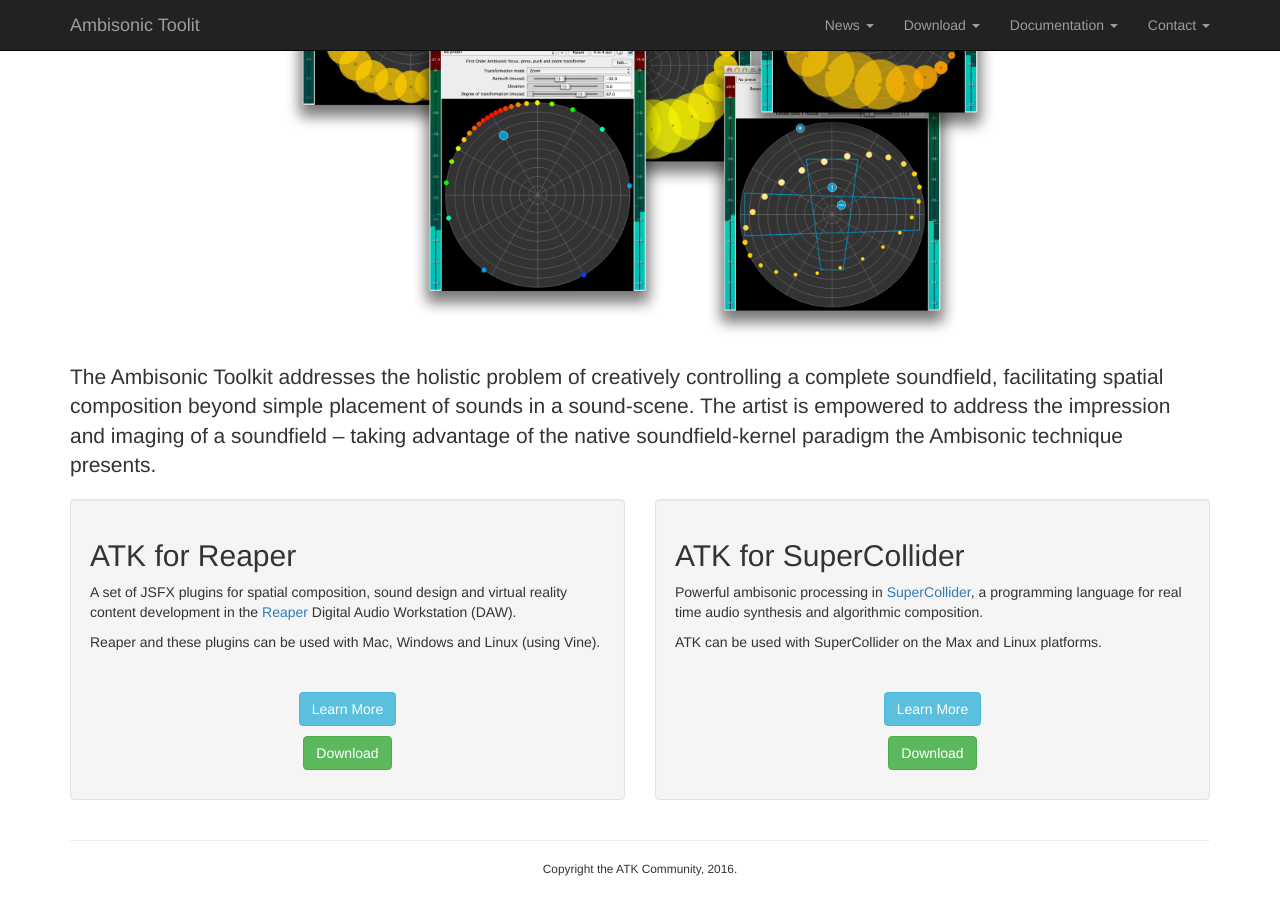
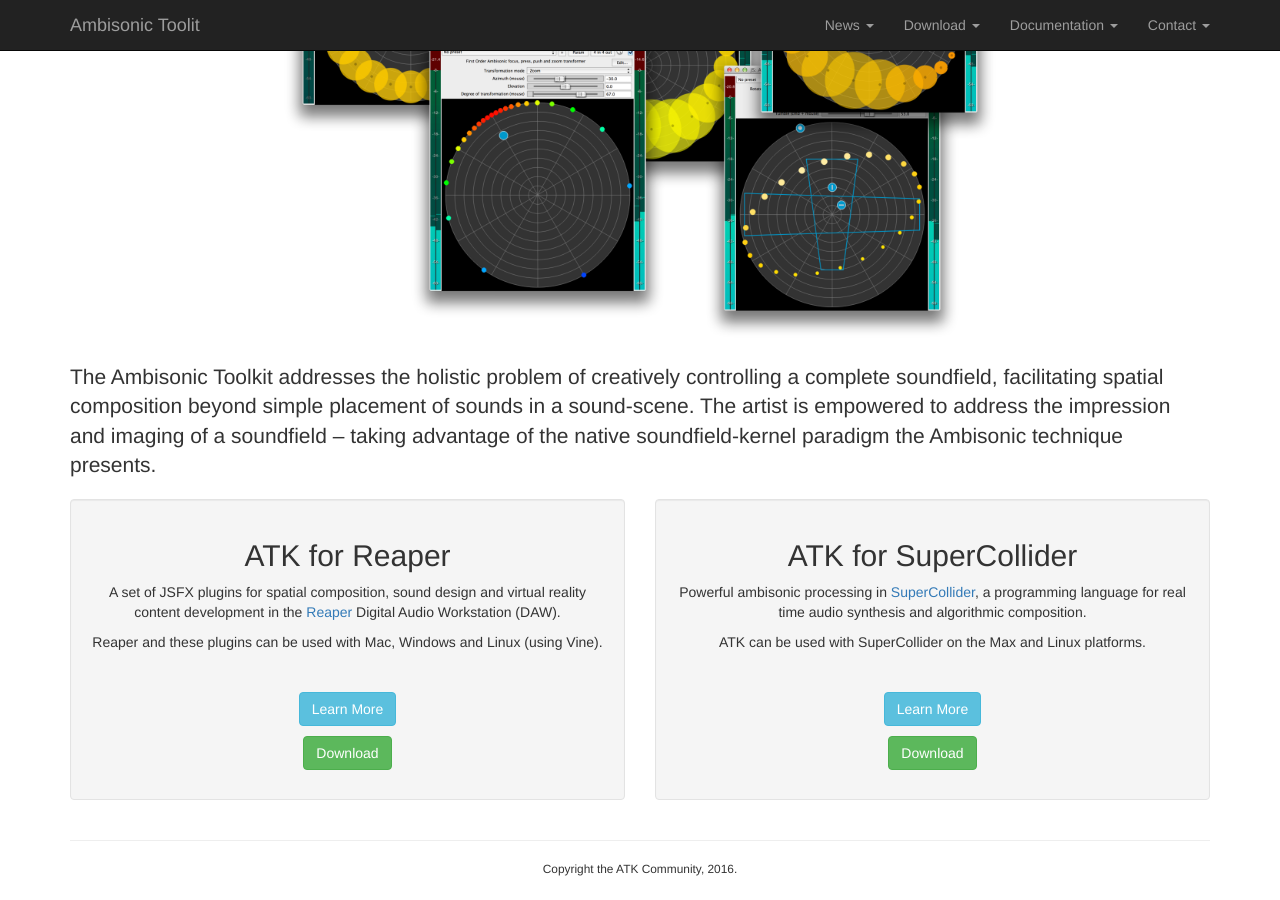
Before and after one commit to ambisonictoolkit/ambisonictoolkit.github.io, a Jekyll site: the page built from index.md, in a window 1280 px wide and 900 px high, scrolled down 538 px. Built offline with Jekyll 4.4.1, drawn with Linux system fonts in a browser that asks for light colours; nearby versions of some CDN libraries.

Commit message:
Imrpoving layout of front page by centering text in wells

```diff
--- a/index.md
+++ b/index.md
@@ -13,11 +13,11 @@
 <div class="row equal">
   <div class="col-sm-6">
     <div class="well">
-      <h2>ATK for Reaper</h2>
-      <p>
+      <h2 class="text-center">ATK for Reaper</h2>
+      <p class="text-center">
         A set of JSFX plugins for spatial composition, sound design and virtual reality content development in the <a href="http://reaper.fm">Reaper</a> Digital Audio Workstation (DAW).
       </p>
-      <p>Reaper and these plugins can be used with Mac, Windows and Linux (using Vine).
+      <p class="text-center">Reaper and these plugins can be used with Mac, Windows and Linux (using Vine).
       </p>
       <p>&nbsp;</p>
       <p class="text-center">
@@ -30,11 +30,11 @@
   </div>
   <div class="col-sm-6">
     <div class="well">
-      <h2>ATK for SuperCollider</h2>
-      <p>
+      <h2 class="text-center">ATK for SuperCollider</h2>
+      <p class="text-center">
         Powerful ambisonic processing in <a href="http://supercollider.github.io/" target="_blank">SuperCollider</a>, a programming language for real time audio synthesis and algorithmic composition.
       </p>
-      <p>
+      <p class="text-center">
         ATK can be used with SuperCollider on the Max and Linux platforms.
       </p>
       <p>&nbsp;</p>
```
